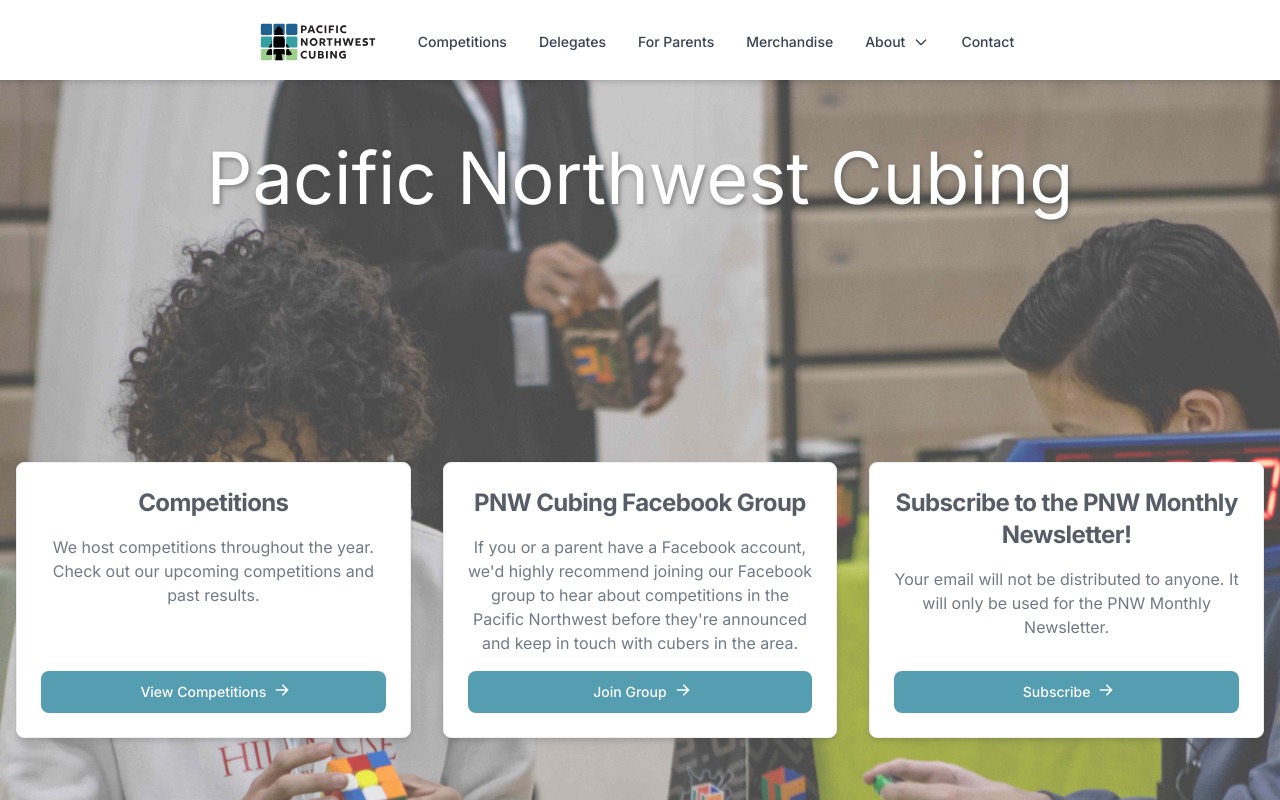
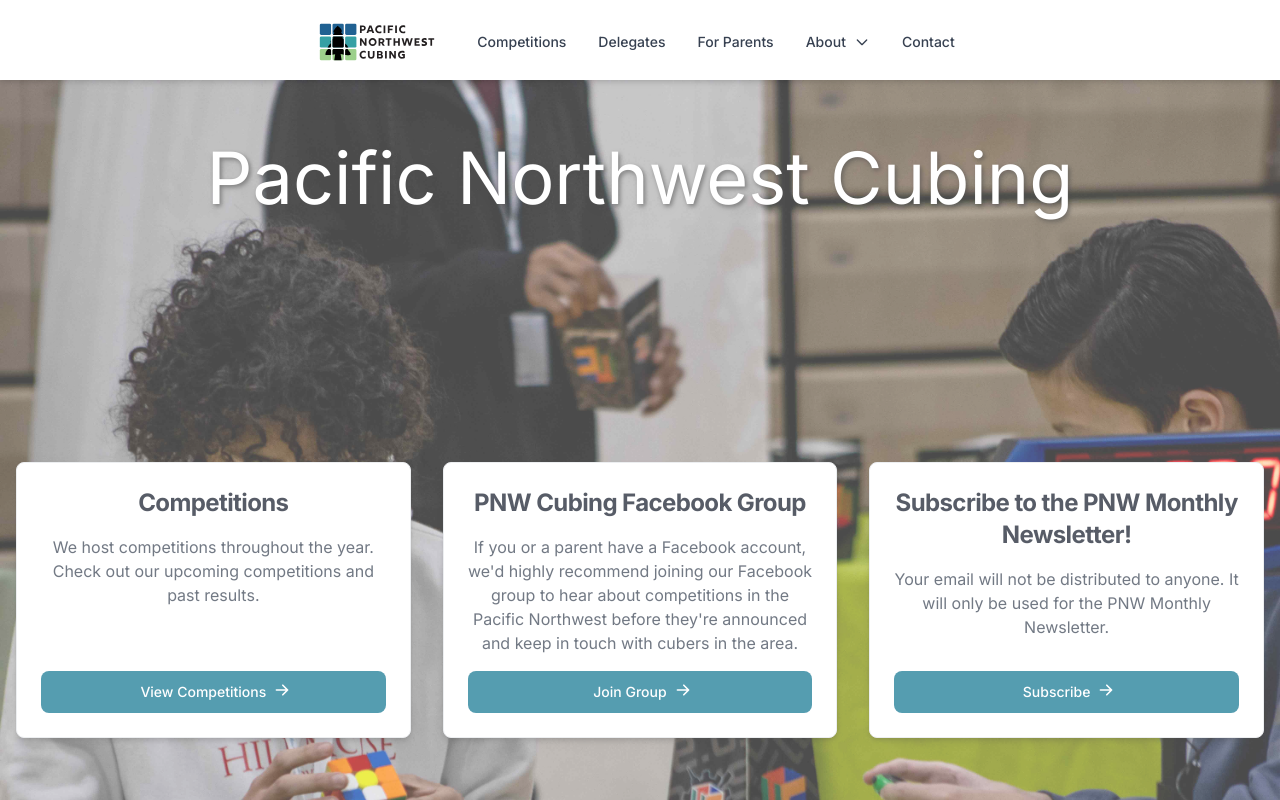
Before and after one commit to coder13/pnwcubing.com, a Next.js app: page / in a window 1280 px wide. Built offline with nearby package versions, Linux system fonts and the light colour scheme.

Commit message:
Update Header.tsx

```diff
--- a/src/components/Layout/Header/Header.tsx
+++ b/src/components/Layout/Header/Header.tsx
@@ -19,11 +19,6 @@
   {
     href: "/for-parents",
     title: "For Parents",
-  },
-  {
-    href: "https://merch.pnwcubing.com/",
-    title: "Merchandise",
-    openInNewTab: true,
   },
   {
     title: "About",
```
